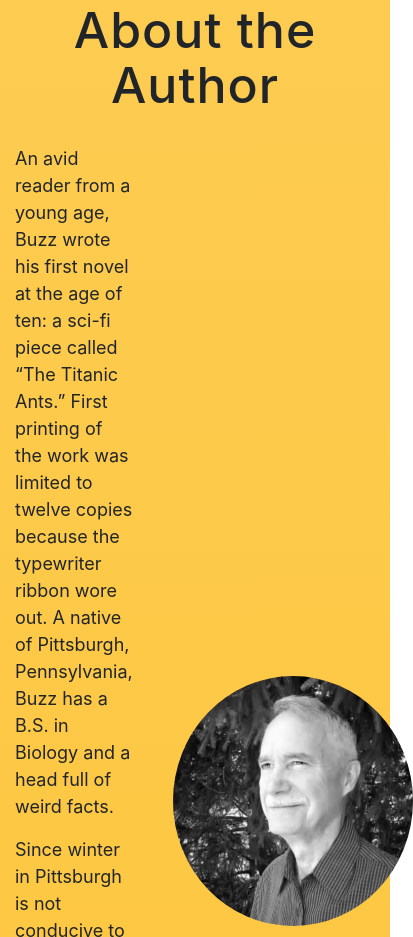
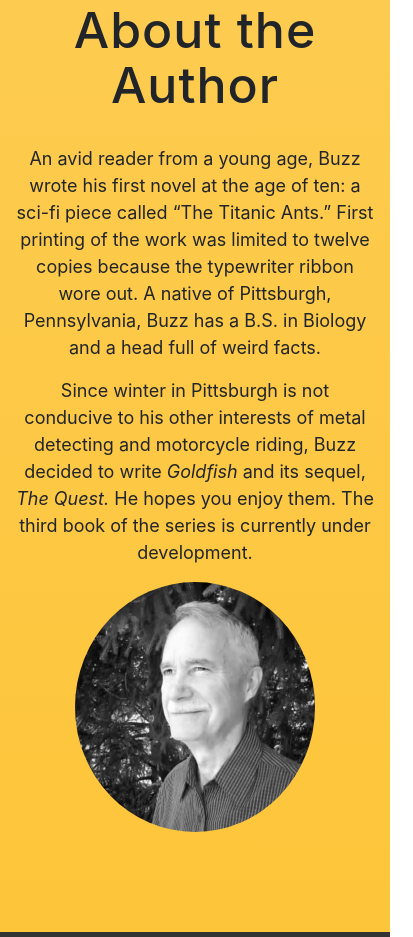
Before and after one commit to tomatesoup/buzz-kingery-site, a website with bundled scripts: page index.html in a window 390 px wide. Shown: the part 3580-4517 px from the top of the page, 413 px wide, since content can reach past the window. Built offline with nearby package versions, Linux system fonts and the light colour scheme; a web font is replaced by a local one.

Commit message:
Fixed site on mobile

```diff
--- a/index.html
+++ b/index.html
@@ -117,15 +117,15 @@
 
     <section class="download bg-primary text-center" id="about">
       <div class="container">
-        <div class="row">
+        <div class="row h-100">
           <div class="col-md-8 mx-auto">
             <h2 class="section-heading">About the Author</h2>
-            <div class="media">
-              <div class="media-body">
+            <div class="row">
+              <div class="col-lg-6">
                 <p>An avid reader from a young age, Buzz wrote his first novel at the age of ten: a sci-fi piece called “The Titanic Ants.” First printing of the work was limited to twelve copies because the typewriter ribbon wore out. A native of Pittsburgh, Pennsylvania, Buzz has a B.S. in Biology and a head full of weird facts.</p>
                 <p>Since winter in Pittsburgh is not conducive to his other interests of metal detecting and motorcycle riding, Buzz  decided to write <i>Goldfish</i> and its sequel, <i>The Quest.</i> He hopes you enjoy them. The third book of the series is currently under development.</p>
               </div>
-              <div class="media-right">
+              <div class="col-lg-6">
                 <img src="img/buzz-portrait.png" alt="Portrait of Buzz Kingery in black and white">
               </div>
             </div>
@@ -133,16 +133,6 @@
         </div>
       </div>
     </section>
-
-    <!-- <section class="cta">
-      <div class="cta-content">
-        <div class="container">
-          <h2>Stop waiting.<br>Start building.</h2>
-          <a href="#contact" class="btn btn-outline btn-xl js-scroll-trigger">Let's Get Started!</a>
-        </div>
-      </div>
-      <div class="overlay"></div>
-    </section> -->
 
     <section class="contact" id="contact">
       <div class="container">
--- a/scss/_download.scss
+++ b/scss/_download.scss
@@ -1,6 +1,9 @@
 // Styling for the download section
 section.download {
   position: relative;
+  .col-lg-6 {
+    align-self: center;
+  }
   h2 {
     font-size: 50px;
     margin: 0 0 2rem;
@@ -8,20 +11,13 @@ section.download {
   img {
     max-height: 250px;
     border-radius: 100%;
-    margin-left: 2.5em;
-  }
-  .media-body {
-    text-align: left;
-  }
-  .media-body p + p {
-    margin-bottom: 0;
-  }
-  .media-right {
-    align-self: center;
   }
   @media(min-width: 768px) {
     h2 {
         font-size: 70px;
     }
+    p {
+      text-align: left;
+    }
   }
 }
```
Also changed, not shown: css/new-age.css, css/new-age.min.css.
